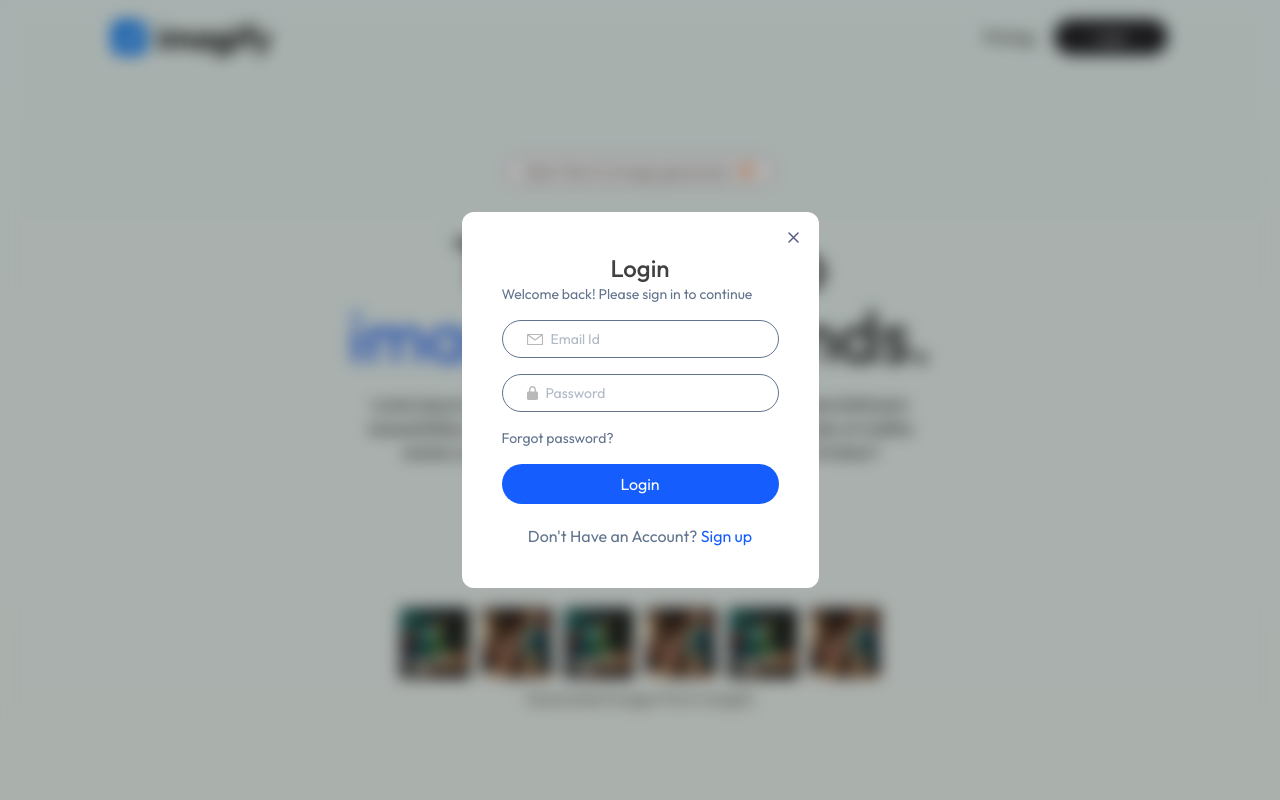
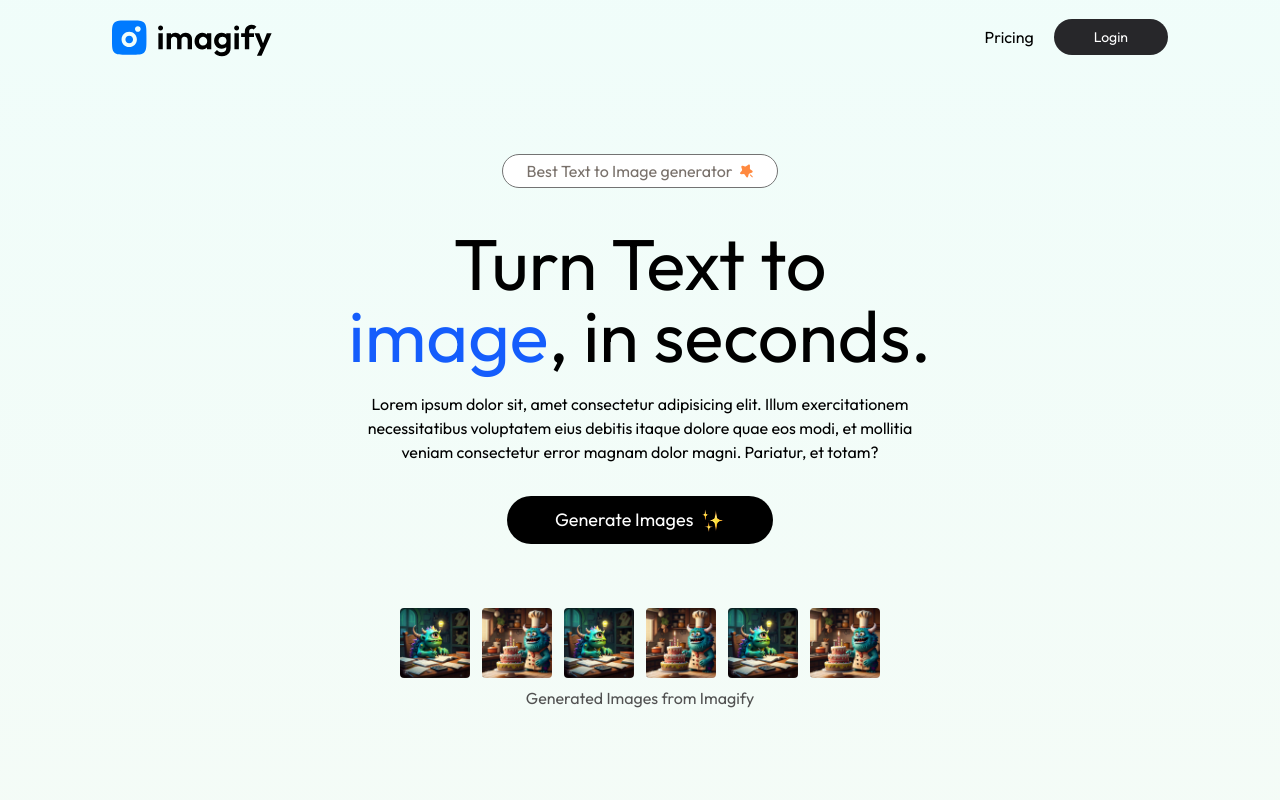
Before and after one commit to 2019331043-Zakaria/Imagify, a React (Vite) app in the folder client/: page / in a window 1280 px wide. Shown: the top 800 px of the page. Built offline with nearby package versions, Linux system fonts and the light colour scheme.

Commit message:
animation added

```diff
--- a/client/package.json
+++ b/client/package.json
@@ -12,6 +12,7 @@
   "dependencies": {
     "@tailwindcss/cli": "^4.1.11",
     "@tailwindcss/vite": "^4.1.11",
+    "motion": "^12.23.5",
     "react": "^19.1.0",
     "react-dom": "^19.1.0",
     "react-router-dom": "^7.6.3"
--- a/client/src/App.jsx
+++ b/client/src/App.jsx
@@ -1,5 +1,5 @@
 import { Routes, Route } from "react-router-dom";
-import React from 'react';
+import React, { useContext } from 'react';
 
 import BuyCredit from "./pages/BuyCredit";
 import Home from "./pages/Home";
@@ -7,13 +7,19 @@ import Result from "./pages/Result";
 import Navbar from "./components/Navbar";
 import Footer from "./components/Footer";
 import Login from "./components/Login";
+import { AppContext } from "./context/Appcontext";
 
 const App = () => {
+
+  const {showlogin} = useContext(AppContext);
+
   return (
     <div className="px-4 sm:px-10 md:px-14 lg:px-28 min-h-screen bg-gradient-to-b from-teal-50 to-orange-50">
 
     <Navbar/>
-    <Login/>
+
+    {showlogin && <Login/>}
+
       <Routes>
         <Route path="/" element={<Home />} />
         <Route path="/result" element={<Result />} />
--- a/client/src/components/Header.jsx
+++ b/client/src/components/Header.jsx
@@ -1,17 +1,34 @@
 import React from "react";
 import { assets } from "../assets/assets";
+import { motion } from "motion/react";
 
 const Header = () => {
   return (
-    <div className="flex flex-col justify-center items-center text-center my-20">
-      <div className="text-stone-500 inline-flex text-center gap-2 bg-white px-6 py-1 rounded-full border border-neutral-500">
+    <motion.div
+      className="flex flex-col justify-center items-center text-center my-20"
+      initial={{ opacity: 0.2, y: 100 }}
+      transition={{ duration: 1 }}
+      whileInView={{ opacity: 1, y: 0 }}
+      viewport={{ once: true }}
+    >
+      <motion.div
+        className="text-stone-500 inline-flex text-center gap-2 bg-white px-6 py-1 rounded-full border border-neutral-500"
+        initial={{ opacity: 0, y:-20 }}
+        animate={{ opacity: 1, y: 0 }}
+        viewport={{ once: true }}
+        transition={{delay:0.2, duration:0.8}}
+      >
         <p>Best Text to Image generator</p>
         <img src={assets.star_icon} alt="" />
-      </div>
+      </motion.div>
 
-      <h1 className="text-4xl max-w-[300px] sm:text-7xl sm:max-w-[590px] mx-auto mt-10 text-center">
+      <motion.h1 className="text-4xl max-w-[300px] sm:text-7xl sm:max-w-[590px] mx-auto mt-10 text-center"
+      initial={{opacity:0}}
+      animate={{opacity:1}}
+      transition={{delay:0.4, duration: 2}}
+      >
         Turn Text to <span className="text-blue-600">image</span>, in seconds.
-      </h1>
+      </motion.h1>
       <p className="text-center max-w-xl mx-auto mt-5">
         Lorem ipsum dolor sit, amet consectetur adipisicing elit. Illum
         exercitationem necessitatibus voluptatem eius debitis itaque dolore quae
@@ -24,17 +41,22 @@ const Header = () => {
         <img className="h-6" src={assets.star_group} alt="" />
       </button>
 
+      <div className="flex flex-wrap justify-center mt-16 gap-3">
+        {Array(6)
+          .fill("")
+          .map((item, index) => (
+            <img
+              className="rounded hover:scale-105 transition-all duration-300 cursor-pointer max-sm:w-10"
+              src={index % 2 === 0 ? assets.sample_img_2 : assets.sample_img_1}
+              alt=""
+              key={index}
+              width={70}
+            />
+          ))}
+      </div>
 
-    <div className="flex flex-wrap justify-center mt-16 gap-3">
-        {Array(6).fill('').map((item, index)=>(
-            <img className = 'rounded hover:scale-105 transition-all duration-300 cursor-pointer max-sm:w-10'
-            src={index % 2 === 0 ? assets.sample_img_2 : assets.sample_img_1} alt="" key={index} width={70}/>
-        ))}
-    </div>
-
-    <p className="mt-2 text-neutral-600">Generated Images from Imagify</p>
-
-    </div>
+      <p className="mt-2 text-neutral-600">Generated Images from Imagify</p>
+    </motion.div>
   );
 };
 
--- a/client/src/components/Login.jsx
+++ b/client/src/components/Login.jsx
@@ -1,8 +1,18 @@
-import React, { useState } from "react";
+import React, { useContext, useEffect, useState } from "react";
 import { assets } from "../assets/assets";
+import { AppContext } from "../context/Appcontext";
 
 const Login = () => {
   const [state, setState] = useState("Login");
+  const {setShowlogin} = useContext(AppContext);
+
+  useEffect(() =>{
+    document.body.style.overflow = 'hidden';
+    return () => {
+      document.body.style.overflow = 'unset';
+    }
+  }, [])
+
 
   return (
     <div className="absolute top-0 left-0 right-0 bottom-0 z-10 backdrop-blur-sm bg-black/30 flex justify-center items-center">
@@ -76,7 +86,7 @@ const Login = () => {
           </p>
         )}
 
-        <img
+        <img onClick={()=>setShowlogin(false)}
           src={assets.cross_icon}
           alt=""
           className="absolute top-5 right-5 cursor-pointer"
--- a/client/src/components/Navbar.jsx
+++ b/client/src/components/Navbar.jsx
@@ -7,9 +7,8 @@ const Navbar = () => {
 
 
 
-    const {user} = useContext(AppContext);
+    const {user, setShowlogin} = useContext(AppContext);
     const navigate = useNavigate();
-
 
   return (
     <div className='flex items-center justify-between py-4'>
@@ -41,7 +40,7 @@ const Navbar = () => {
               <div className='flex items-center gap-2 sm:gap-5'>
                 <p onClick = { () => navigate('/buy')} className='cursor-pointer'>Pricing</p>
 
-                <button className ='bg-zinc-800 text-white px-7 py-2 sm:px-10 text-sm rounded-full'>Login</button>
+                <button onClick={()=>setShowlogin(true)} className ='bg-zinc-800 text-white px-7 py-2 sm:px-10 text-sm rounded-full cursor-pointer'>Login</button>
               </div>
             }
 
--- a/client/src/context/AppContext.jsx
+++ b/client/src/context/AppContext.jsx
@@ -1,11 +1,14 @@
 import { createContext, useState } from "react";
 
+// eslint-disable-next-line react-refresh/only-export-components
 export const AppContext = createContext();
 
 const AppContextProvider = (props) => {
      const[user, setUser] = useState(null);
+     const[showlogin, setShowlogin] = useState(false);
+
      const value = {
-        user, setUser
+        user, setUser, showlogin, setShowlogin
      }
 
      return (
```
Also changed, not shown: 1 other file (tests, documents, lock files or other folders).
